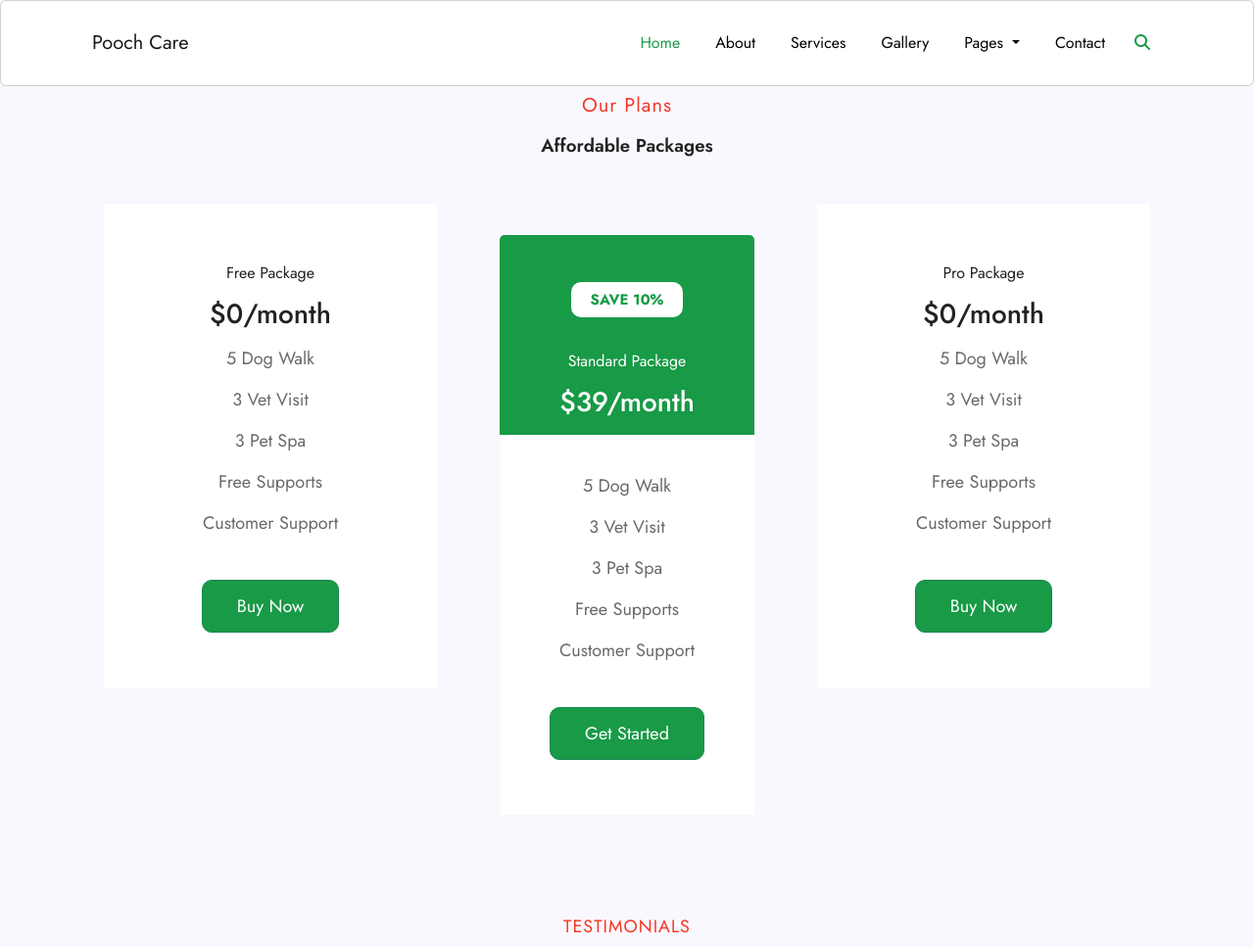
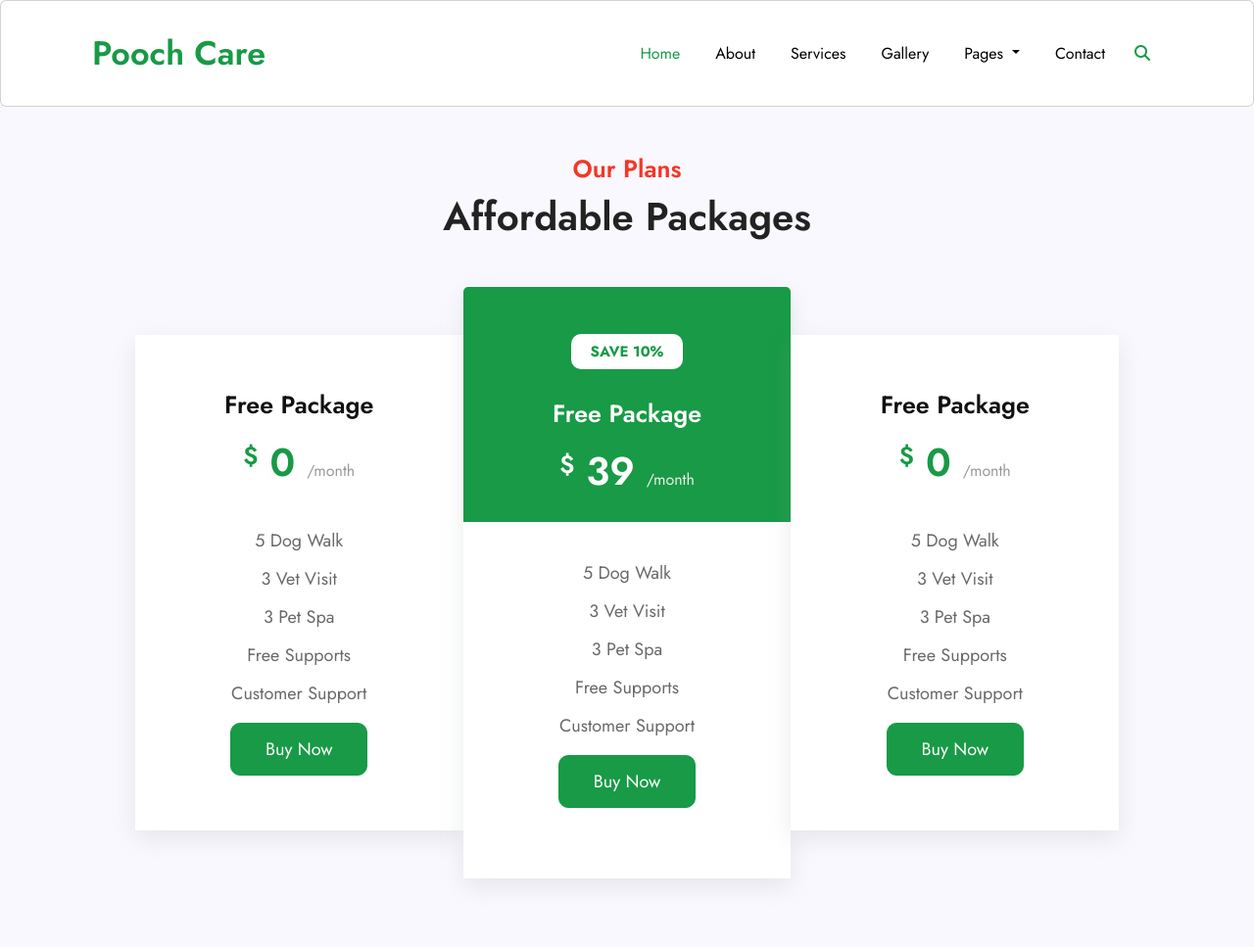
Before and after one commit to VyVy99/bc49-pooch-care, a plain HTML site: page index.html in a window 1280 px wide. Shown: the top 967 px of the page at 98% size. Drawn offline with nearby package versions, Linux system fonts and the light colour scheme.

Commit message:
update Our Plans

```diff
--- a/css/style.css
+++ b/css/style.css
@@ -50,6 +50,13 @@ ul {
 /* color text gray :#696969 */
 header {
     padding: 15px 0;
+}
+
+header .navbar-brand {
+    font-size: 34px;
+    font-weight: 600;
+    text-transform: capitalize;
+    color:#189A46;
 }
 
 header .navbar-nav .nav-link {
@@ -156,55 +163,109 @@ document.getElementById("myBody").classList.toggle("dark");
 }; */
 
 /* Our Plans */
-.our__plans .row {
-    display: flex;
-    flex-wrap: nowrap;
-    margin: 0;
+.our__plan {
+    background-color: #F9F8FE;
 }
 
-.our__plans {
-    background-color: #f9f8fe;
-
+.our__plan .row {
+    padding: 40px 0;
 }
 
-.colum1 {
-    background-color: #fff;
-    padding: 3.5em 2.5em;
+.row>* {
+    padding: 0;
 }
 
-.our__plans .subtitle {
-    font-size: 20px;
-    font-weight: 400;
-
-    line-height: 2em;
-    letter-spacing: 1px;
-    color: #f53626;
+.our__plan .heading {
+    text-align: center;
 }
 
-.our__plans h2 {
-    display: block;
-    font-size: 1.17em;
+.general {
+    background-color: #fff;
+}
 
+.our__plan .heading h6 {
+    color: #f53626;
+    text-transform: capitalize;
+    margin-bottom: 10px;
+    font-size: 25px;
+    line-height: 30px;
     font-weight: 600;
 
 }
 
-p {
+.our__plan .my-title {
+    font-size: 40px;
+    font-weight: 600;
+    line-height: 48px;
+    text-transform: capitalize;
+}
 
+.our__plan .colum1 {
+    margin: 0 5% auto;
+    margin-top: 0;
+    width: 90%;
+}
+
+.our__plan .colum__left {
+
+    border-radius: 6px;
+    align-self: center;
+    box-shadow: rgba(149, 157, 165, 0.2) 0px 8px 24px;
+}
+
+.our__plan .colum__left .col1__content {
+    padding: 3.5em 2.5em;
+    border-right: 0;
+    background-color: #fff;
+}
+
+.our__plan .colum__left .col1__content .col1__item__number h6 {
+    text-align: center;
     text-transform: capitalize;
     margin-bottom: 10px;
-
+    font-size: 25px;
     line-height: 30px;
-
+    font-weight: 600;
+    color: #111;
 }
 
-.title h3 {
+.our__plan .colum__left .col1__content .col1__item__number h4 {
     font-size: 40px;
     line-height: 45px;
     margin: 15px 0 20px;
     text-align: center;
     font-weight: 600;
-    color: black;
+    color: #189A46;
+}
+
+.our__plan .colum__left .col1__content .col1__item__number h4 span {
+    font-size: 16px;
+    line-height: 25px;
+    color: #999;
+    font-weight: 400;
+}
+
+ul {
+    padding: 0;
+}
+
+.col1__item__text {
+    text-align: center;
+    padding-top: 1em;
+}
+
+.col1__item__text ul.list {
+    min-height: 120px;
+}
+
+.col1__item__text ul.list li {
+    list-style: none;
+    margin-bottom: 5px;
+    font-size: 18px;
+    line-height: 28px;
+    font-weight: normal;
+    padding-top: 6px;
+    color: #696969;
 }
 
 .btn-style {
@@ -215,29 +276,36 @@ p {
     font-weight: 400;
     transition: 0.3s ease-in;
     border-radius: 10px;
-    background-color: #189A46;
-    color: white;
-    margin-top: 2em;
 }
 
-.colum2 {
+.btn-primary {
+    color: #fff;
     background-color: #189A46;
-    color: white;
+    border-color: #189A46;
+}
+
+.button a:hover {
+    background-color: #189A46 !important;
+}
+
+.col1__item__number label {
+    font-size: 25px;
+    vertical-align: text-top;
+    display: inline-block;
+    margin-bottom: 0.5rem;
+}
+
+.colum2 .col1__item__number {
     padding: 3em 2.5em 0.5em;
-    background: #fff;
+    background: #189A46;
     border-top-right-radius: 5px;
     border-top-left-radius: 5px;
-    background-color: #189A46;
 }
 
-.colum2 h3 {
-    color: white;
-}
-
-.our__plans .colum2 h5 {
+.colum2 h5 {
     font-size: 15px;
     line-height: 20px;
-    color: #fff;
+    color: #189A46;
     text-align: center;
     text-transform: uppercase;
     margin-bottom: 30px;
@@ -246,25 +314,52 @@ p {
     padding: 8px 20px;
     background: #fff;
     border-radius: 10px;
-    color: #189a46;
 }
 
-.our__plans h4 {
-    font-size: 18px;
-    line-height: 28px;
-    font-weight: normal;
-    align-self: center;
-    padding-top: 6px;
-    color: #696969;
+.colum2 .col1__item__number h6 {
+    text-align: center;
+    text-transform: capitalize;
+    margin-bottom: 10px;
+    font-size: 25px;
+    line-height: 30px;
+    font-weight: 600;
+    color: #fff;
 }
 
-.our__plans .colum2__text {
-    padding: 2em 2.5em 3.5em;
-    background-color: #fff;
+.colum2 h4 {
+    font-size: 40px;
+    line-height: 45px;
+    margin: 15px 0 20px;
+    text-align: center;
+    font-weight: 600;
+    color: #fff;
 }
 
-.general {
+.colum2 span {
+    font-size: 16px;
+    line-height: 25px;
+    color: #eee;
+    font-weight: 400;
+
+}
+
+h4 label.colum2__lable {
+    font-size: 25px;
+    vertical-align: text-top;
+    color: #fff;
+    display: inline-block;
+    margin-bottom: 0.5rem;
+
+}
+
+.colum2 .col1__item__text {
     padding: 2em 2.5em 3.5em;
+    background: #fff;
+}
+
+.col1__item__number h4.text label,
+.col1__item__number h4.text span {
+    color: #fff;
 }
 
 /* TESTIMONIALS */
@@ -391,25 +486,30 @@ font-size: 1.2em;
     align-items: center;
     flex-direction: column;
 }
-.stay__updated .stay__updated__content .title{
+
+.stay__updated .stay__updated__content .title {
     width: 50%;
 }
-.stay__updated .stay__updated__content .stay__updated__form{
+
+.stay__updated .stay__updated__content .stay__updated__form {
     width: 50%;
 }
-.stay__updated .stay__updated__content .stay__updated__form{
+
+.stay__updated .stay__updated__content .stay__updated__form {
     display: flex;
     justify-content: space-between;
 
 }
-.stay__updated .stay__updated__content .stay__updated__form  form{
+
+.stay__updated .stay__updated__content .stay__updated__form form {
     width: 70%;
 }
+
 /* .stay__updated .stay__updated__content .stay__updated__form button{
     width: 35%;
 } */
 
-.stay__updated .stay__updated__content .stay__updated__form form input{
+.stay__updated .stay__updated__content .stay__updated__form form input {
     width: 100%;
     font-size: 16px;
     color: #696969;
@@ -421,13 +521,15 @@ font-size: 16px;
     height: 60px;
     padding-left: 20px;
     padding-right: 20px;
-    border: 0.5px  solid #777;
+    border: 0.5px solid #777;
     transition: all 0.5s;
 }
-.stay__updated .stay__updated__content .stay__updated__form form input:hover{
-border:0.5px solid #189A46 !important;
+
+.stay__updated .stay__updated__content .stay__updated__form form input:hover {
+    border: 0.5px solid #189A46 !important;
 }
-  .stay__updated .stay__updated__content .stay__updated__form button{
+
+.stay__updated .stay__updated__content .stay__updated__form button {
     padding: 12px 35px;
     font-size: 18px;
     line-height: 28px;
@@ -436,7 +538,9 @@ border:0.5px solid #189A46 !important;
     transition: 0.3s ease-in;
     border-radius: 10px;
     background-color: #189A46;
-        color: white;}
+    color: white;
+}
+
 /* footer */
 footer {
     background-color: #111;
--- a/index.html
+++ b/index.html
@@ -26,7 +26,7 @@
   <link rel="stylesheet" href="https://cdnjs.cloudflare.com/ajax/libs/slick-carousel/1.8.1/slick-theme.css"
     integrity="sha512-6lLUdeQ5uheMFbWm3CP271l14RsX1xtx+J5x2yeIDkkiBpeVTNhTqijME7GgRKKi6hCqovwCoBTlRBEC20M8Mg=="
     crossorigin="anonymous" referrerpolicy="no-referrer" />
-    <link rel="stylesheet" href="./services.html">
+  <link rel="stylesheet" href="./services.html">
   <!-- css  -->
   <link rel="stylesheet" href="./css/style.css">
 </head>
@@ -88,64 +88,116 @@
 
   </header>
   <!-- Our Plans -->
-  <section class="our__plans text-center">
+  <section class="our__plan py-5">
     <div class="container">
+      <div class="heading">
+        <h6 class="subtitle"> Our Plans</h6>
+        <h3 class="my-title">Affordable Packages</h3>
+      </div>
+      <div class="row  colum1">
+        <!-- côt 1 -->
 
-      <p class="subtitle">Our Plans</p>
-      <h2 class="mb-5">Affordable Packages
-      </h2>
-      <!-- chia cot -->
-      <div class="container text-center">
-        <div class="row">
-          <div class=" col  ">
-            <div class="colum1 text-center">
-              <p>Free Package</p>
-              <h3>$0/month</h3>
-              <h4>5 Dog Walk</h4>
-              <h4>3 Vet Visit</h4>
-              <h4>3 Pet Spa</h4>
-              <h4>Free Supports</h4>
-              <h4>Customer Support</h4>
-              <button class="popup btn btn-style btn-success">Buy now</button>
+        <div class="col-4 colum__left text-center">
+
+          <div class="col1__content">
+
+              <div class="col1__item__number">
+                <h6>Free Package</h6>
+                <h4>
+                  <label>$</label>
+                  0
+                  <span>/month</span>
+                </h4>
+              </div>
+              <div class="col1__item__text">
+                <div>
+                  <ul class="list">
+                    <li>5 Dog Walk</li>
+                    <li>3 Vet Visit</li>
+                    <li>3 Pet Spa</li>
+                    <li>Free Supports</li>
+                    <li>Customer Support</li>
+                  </ul>
+                </div>
+                <div class="button">
+                  <a href="#" class="popup btn btn-style btn-primary">Buy now</a>
+                </div>
+              </div>
+
+
+
+          </div>
+
+        </div>
+        <!-- cột 2 -->
+        <div class="col-4 colum__left text-center">
+
+          <div class=" colum2">
+            <div class="col1__item__number ">
+              <h5>SAVE 10%</h5>
+              <h6>Free Package</h6>
+              <h4>
+                <label class="colum2__lable">$</label>
+                39
+                <span>/month</span>
+              </h4>
+
             </div>
-          </div>
-          <!-- cột 2 -->
-          <div class="col ">
-            <div class="general">
-              <div class="colum2 btn-success text-center">
-                <h5>SAVE 10%</h5>
-                <p>Standard Package</p>
-                <h3>$39/month</h3>
+            <div class="col1__item__text">
+              <div>
+                <ul class="list">
+                  <li>5 Dog Walk</li>
+                  <li>3 Vet Visit</li>
+                  <li>3 Pet Spa</li>
+                  <li>Free Supports</li>
+                  <li>Customer Support</li>
+                </ul>
               </div>
-              <div class="colum2__text">
-
-                <h4>5 Dog Walk</h4>
-                <h4>3 Vet Visit</h4>
-                <h4>3 Pet Spa</h4>
-                <h4>Free Supports</h4>
-                <h4>Customer Support</h4>
-                <button class="popup btn btn-style btn-success">Get started</button>
+              <div class="button my-3">
+                <a href="#" class="popup btn btn-style btn-primary">Buy now</a>
               </div>
             </div>
 
+
           </div>
-          <!-- cột 3 -->
-          <div class=" col  ">
-            <div class="colum1 text-center">
-              <p>Pro Package</p>
-              <h3>$0/month</h3>
-              <h4>5 Dog Walk</h4>
-              <h4>3 Vet Visit</h4>
-              <h4>3 Pet Spa</h4>
-              <h4>Free Supports</h4>
-              <h4>Customer Support</h4>
-              <button class="popup btn btn-style btn-success">Buy now</button>
+        </div>
+        <!-- cột 3 -->
+        <div class="col-4 colum__left text-center">
+          <div class="col1__content">
+            <div class="col1__item__number">
+              <h6>Free Package</h6>
+              <h4>
+                <label>$</label>
+                0
+                <span>/month</span>
+              </h4>
             </div>
+            <div class="col1__item__text">
+              <div>
+                <ul class="list">
+                  <li>5 Dog Walk</li>
+                  <li>3 Vet Visit</li>
+                  <li>3 Pet Spa</li>
+                  <li>Free Supports</li>
+                  <li>Customer Support</li>
+                </ul>
+              </div>
+              <div class="button">
+                <a href="#" class="popup btn btn-style btn-primary">Buy now</a>
+              </div>
+            </div>
+
+
           </div>
         </div>
 
+
+
+
       </div>
-    </div>
+
+
+
   </section>
   <!-- TESTIMONIALS -->
   <section class="testimonials">
@@ -282,7 +334,7 @@
         </div>
         <div class="stay__updated__form py-5">
           <form action="">
-            <input type="text"   placeholder="Enter your email...">
+            <input type="text" placeholder="Enter your email...">
           </form>
           <button class="btn  btn-success px-4 w-25 ">Subscribe</button>
         </div>
```
Also changed, not shown: 1 other file. Lines whose indentation alone changed are shown as unchanged.
